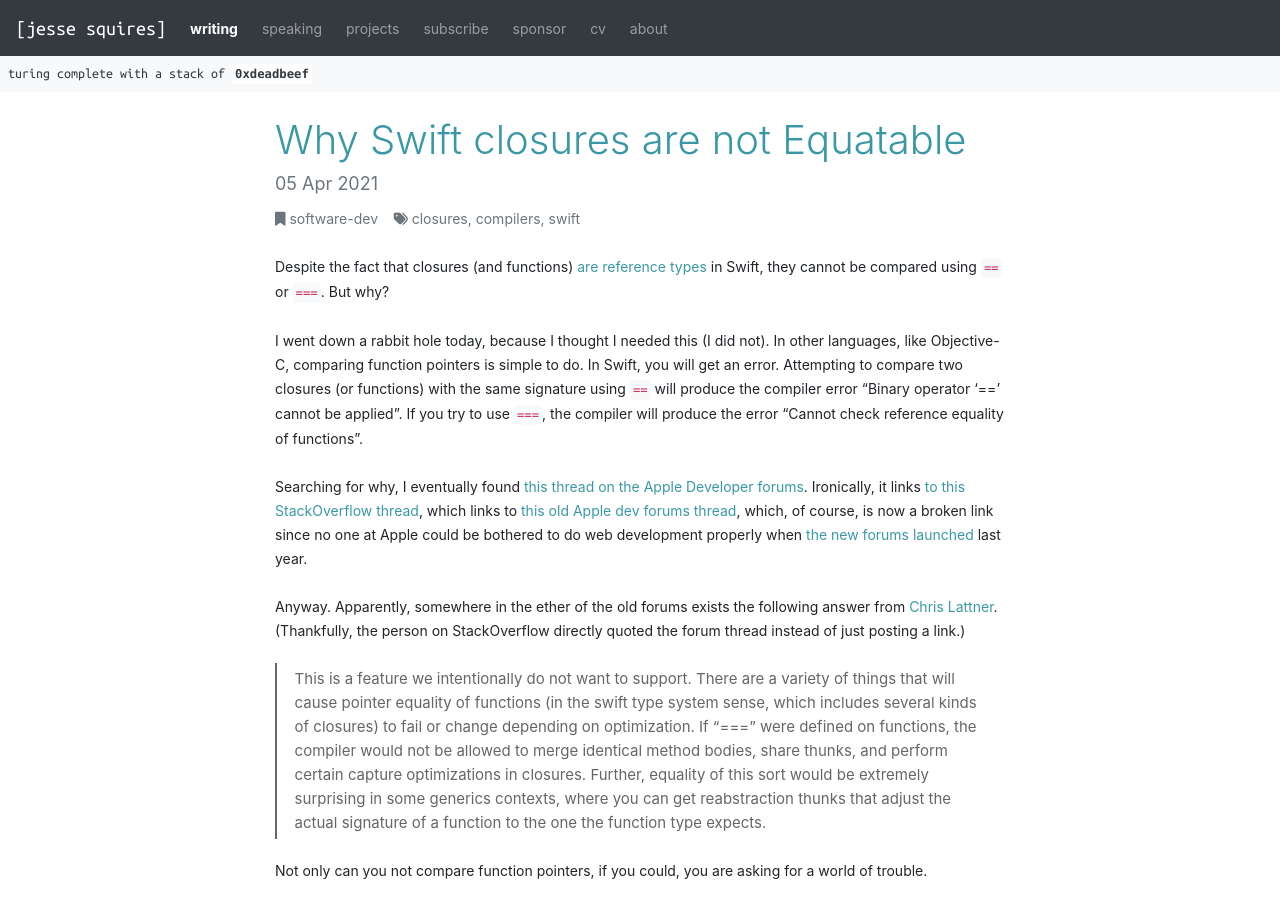
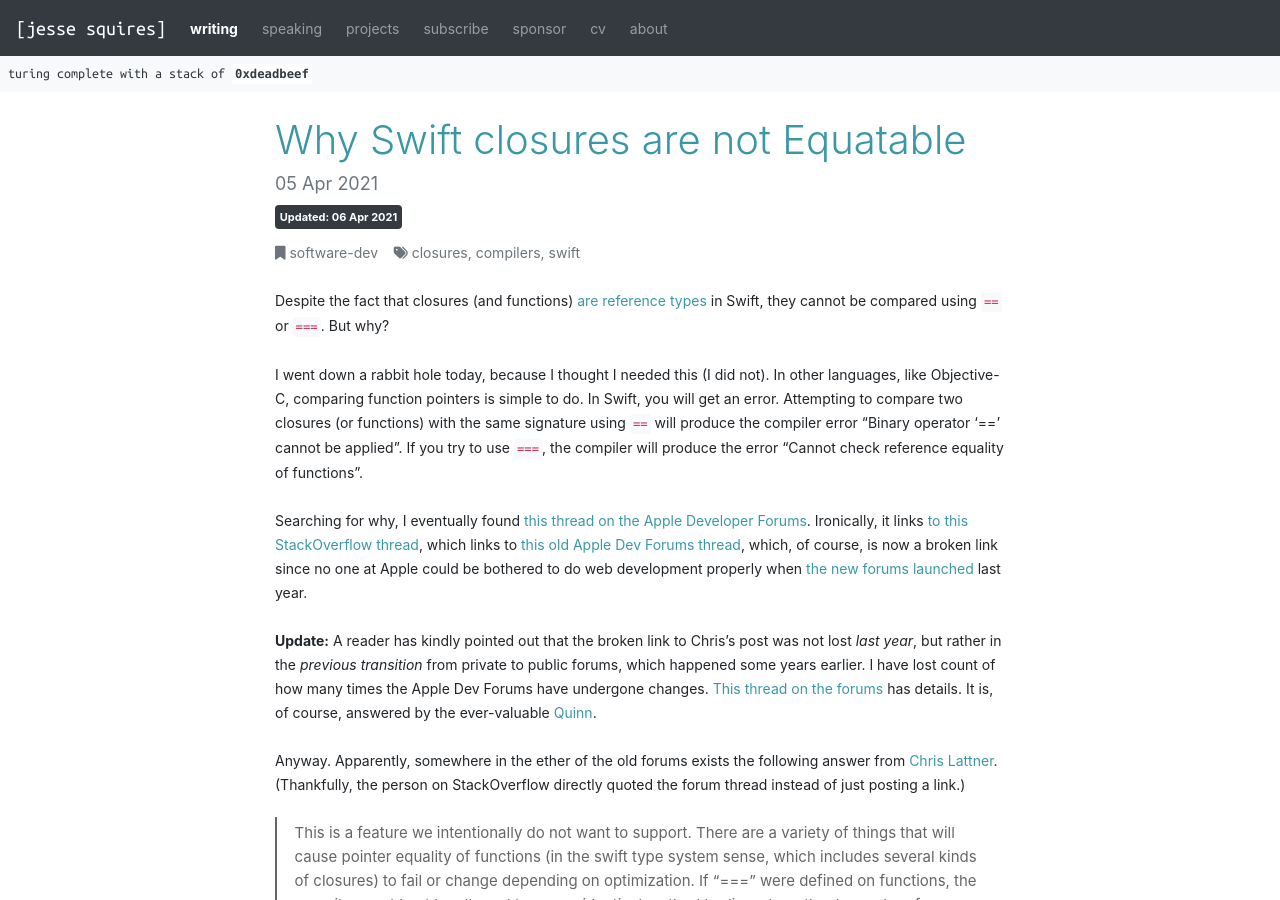
Before and after one commit to jessesquires/jessesquires.com, a Jekyll site: the page built from _posts/2021-04-05-why-swift-closures-are-not-equatable.md, in a window 1280 px wide and 900 px high. Built offline with Jekyll 4.4.1, drawn with Linux system fonts in a browser that asks for light colours; nearby versions of some CDN libraries; library files that are not in the unit come from our copies.

Commit message:
post updates

```diff
--- a/_posts/2021-04-05-why-swift-closures-are-not-equatable.md
+++ b/_posts/2021-04-05-why-swift-closures-are-not-equatable.md
@@ -3,6 +3,7 @@ layout: post
 categories: [software-dev]
 tags: [swift, closures, compilers]
 date: 2021-04-05T17:46:59-07:00
+date-updated: 2021-04-06T12:46:29-07:00
 title: Why Swift closures are not Equatable
 ---
 
@@ -12,7 +13,9 @@ Despite the fact that closures (and functions) [are reference types](https://doc
 
 I went down a rabbit hole today, because I thought I needed this (I did not). In other languages, like Objective-C, comparing function pointers is simple to do. In Swift, you will get an error. Attempting to compare two closures (or functions) with the same signature using `==` will produce the compiler error "Binary operator '==' cannot be applied". If you try to use `===`, the compiler will produce the error "Cannot check reference equality of functions".
 
-Searching for why, I eventually found [this thread on the Apple Developer forums](https://developer.apple.com/forums/thread/666060?answerId=645336022#645336022). Ironically, it links [to this StackOverflow thread](https://stackoverflow.com/questions/24111984/how-do-you-test-functions-and-closures-for-equality), which links to [this old Apple dev forums thread](https://devforums.apple.com/message/1035180#1035180), which, of course, is now a broken link since no one at Apple could be bothered to do web development properly when [the new forums launched](https://developer.apple.com/news/?id=obvo7r3i) last year.
+Searching for why, I eventually found [this thread on the Apple Developer Forums](https://developer.apple.com/forums/thread/666060?answerId=645336022#645336022). Ironically, it links [to this StackOverflow thread](https://stackoverflow.com/questions/24111984/how-do-you-test-functions-and-closures-for-equality), which links to [this old Apple Dev Forums thread](https://devforums.apple.com/message/1035180#1035180), which, of course, is now a broken link since no one at Apple could be bothered to do web development properly when [the new forums launched](https://developer.apple.com/news/?id=obvo7r3i) last year.
+
+**Update:** A reader has kindly pointed out that the broken link to Chris’s post was not lost _last year_, but rather in the _previous transition_ from private to public forums, which happened some years earlier. I have lost count of how many times the Apple Dev Forums have undergone changes. [This thread on the forums](https://developer.apple.com/forums/thread/653468?answerId=620033022#620033022) has details. It is, of course, answered by the ever-valuable [Quinn](https://github.com/macshome/The-Wisdom-of-Quinn).
 
 Anyway. Apparently, somewhere in the ether of the old forums exists the following answer from [Chris Lattner](https://twitter.com/clattner_llvm). (Thankfully, the person on StackOverflow directly quoted the forum thread instead of just posting a link.)
 
```
